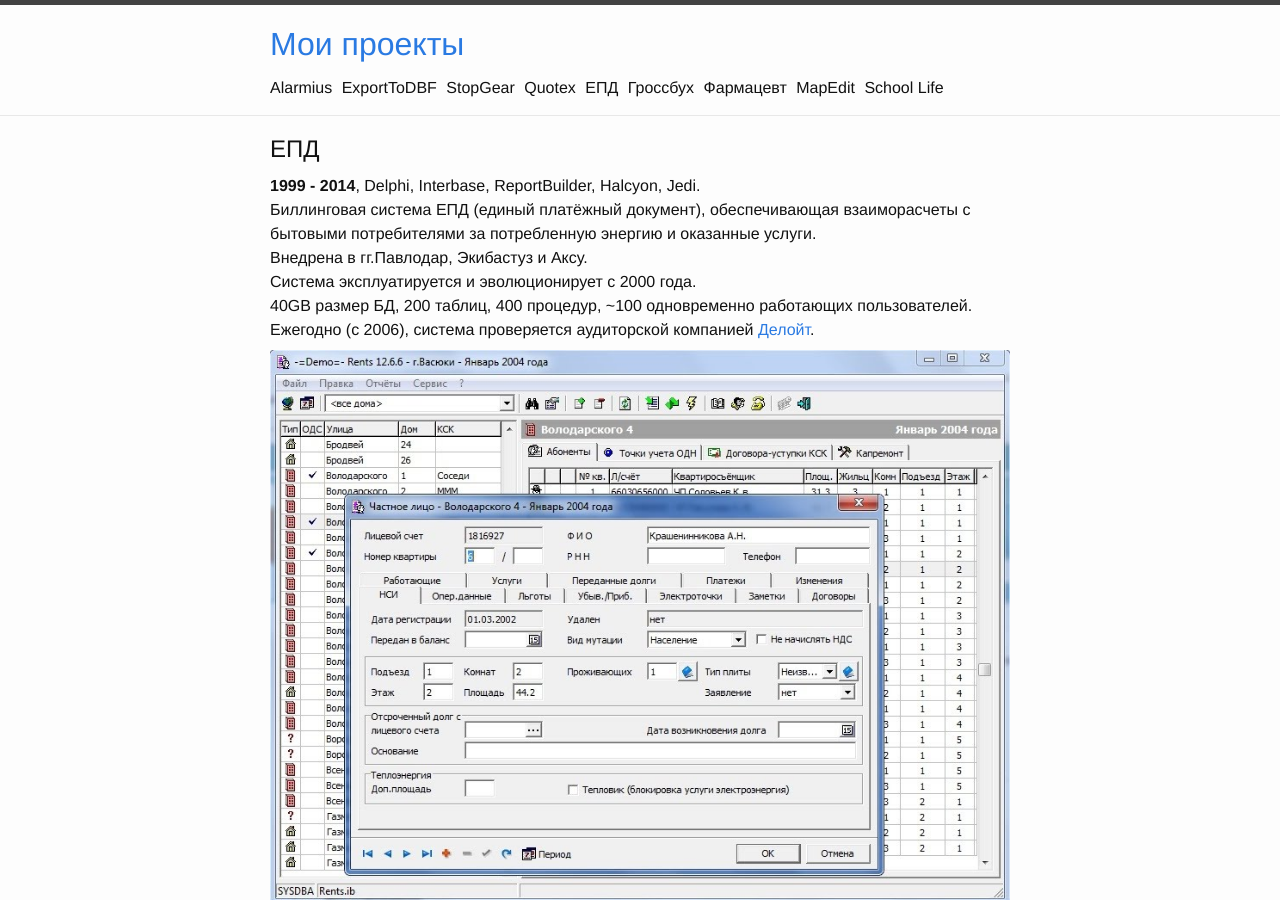
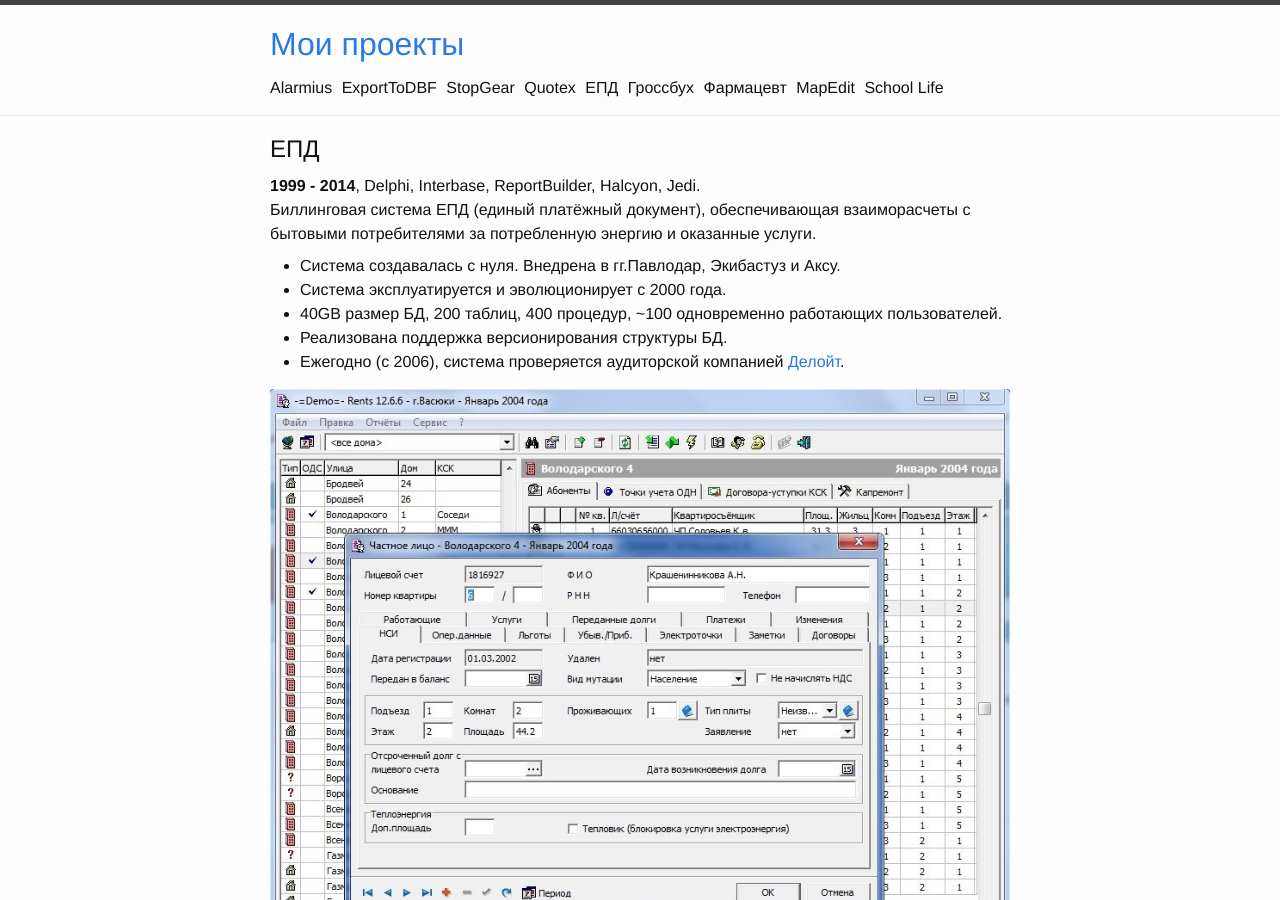
Before and after one commit to Sikambr/projects, a Jekyll site: the page built from epd.md, in a window 1280 px wide and 900 px high. Built offline with Jekyll 4.4.1, drawn with Linux system fonts in a browser that asks for light colours.

Commit message:
first commit

```diff
--- a/epd.md
+++ b/epd.md
@@ -8,13 +8,11 @@ permalink: /epd/
 
 Биллинговая система ЕПД (единый платёжный документ), обеспечивающая взаиморасчеты с бытовыми потребителями за потребленную энергию и оказанные услуги.
 
-Внедрена в гг.Павлодар, Экибастуз и Аксу.
-
-Система эксплуатируется и эволюционирует с 2000 года.
-
-40GB размер БД, 200 таблиц, 400 процедур, ~100 одновременно работающих пользователей.
-
-Ежегодно (с 2006), система проверяется аудиторской компанией [Делойт](https://www2.deloitte.com/ru/ru.html).
+* Система создавалась с нуля. Внедрена в гг.Павлодар, Экибастуз и Аксу.
+* Система эксплуатируется и эволюционирует с 2000 года.
+* 40GB размер БД, 200 таблиц, 400 процедур, ~100 одновременно работающих пользователей.
+* Реализована поддержка версионирования структуры БД.
+* Ежегодно (с 2006), система проверяется аудиторской компанией [Делойт](https://www2.deloitte.com/ru/ru.html).
 
 ![Абоненты]({{ site.baseurl }}/images/epd-rents-abons.jpg)
 
```
